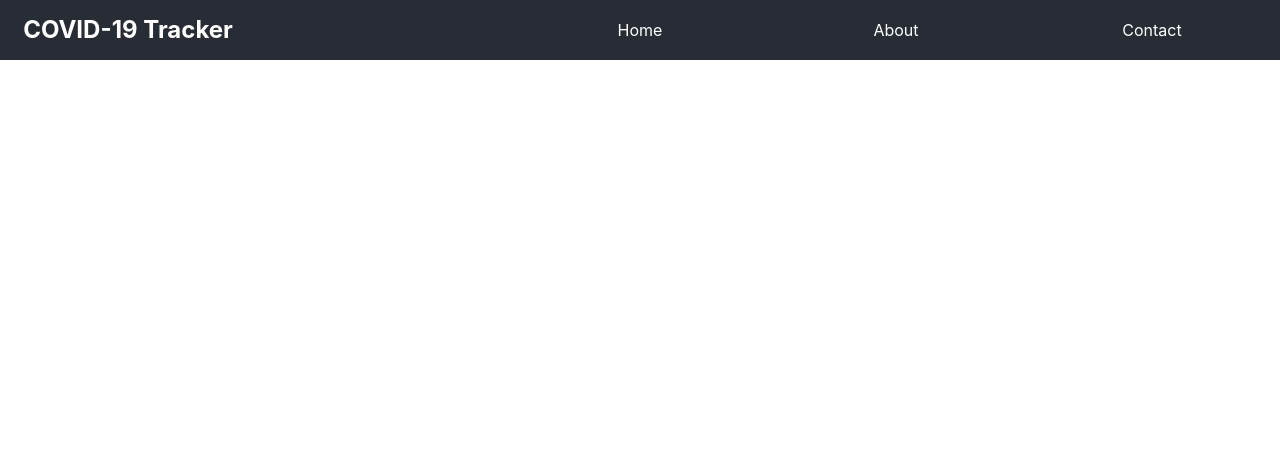
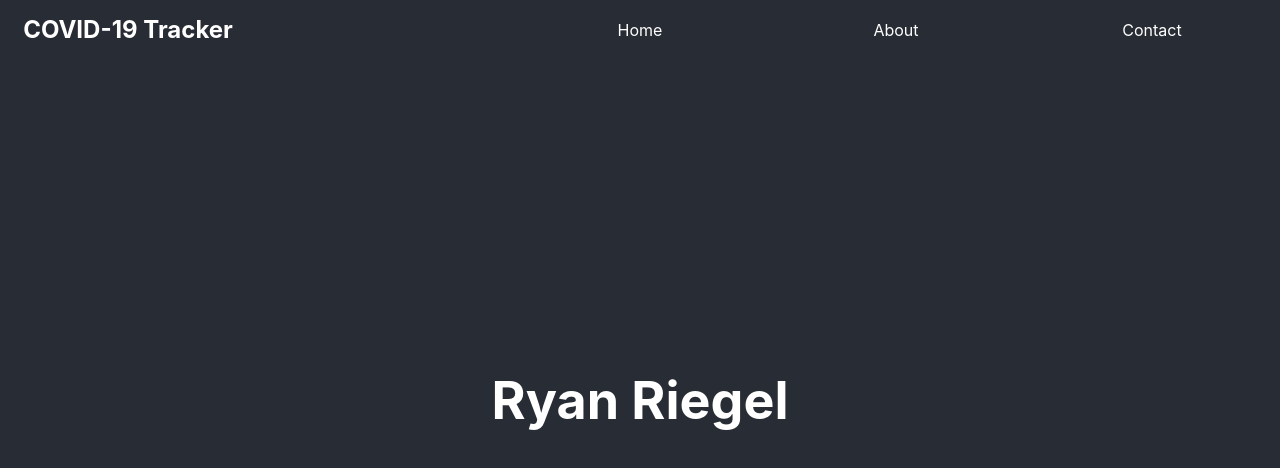
Before and after one commit to rriegel/UI-practice, a React (Create React App) app: page / in a window 1280 px wide. Both pictures are taken after a click on the element "Contact". Shown: the top 468 px of the page. Built offline with nearby package versions, Linux system fonts and the light colour scheme; no server answers.

Commit message:
move css styling to be modular

```diff
--- a/src/App.css
+++ b/src/App.css
@@ -12,26 +12,6 @@
     animation: App-logo-spin infinite 20s linear;
   }
 }
-.Global-header {
-  background-color: #282c34;
-  min-height: 100vh;
-  display: flex;
-  flex-direction: column;
-  align-items: center;
-  justify-content: center;
-  font-size: calc(10px + 2vmin);
-  color: white;
-}
-.App-header {
-  background-color: #282c34;
-  min-height: 100vh;
-  display: flex;
-  flex-direction: column;
-  align-items: center;
-  justify-content: center;
-  font-size: calc(10px + 2vmin);
-  color: white;
-}
 
 .App-link {
   color: #61dafb;
--- a/src/components/About.js
+++ b/src/components/About.js
@@ -1,7 +1,12 @@
 function About() {
-  return(
+
+  return (
     <div className="Global">
-      About
+      <header className="Global-header">
+        <h1>
+          Ryan Riegel
+        </h1>
+      </header>
     </div>
   )
 };
--- /dev/null
+++ b/src/components/Home.css
@@ -0,0 +1,10 @@
+.Global-header {
+  background-color: #282c34;
+  min-height: 100vh;
+  display: flex;
+  flex-direction: column;
+  align-items: center;
+  justify-content: center;
+  font-size: calc(10px + 2vmin);
+  color: white;
+}
--- a/src/components/Home.js
+++ b/src/components/Home.js
@@ -1,3 +1,4 @@
+import './Home.css';
 import {useState, useEffect} from 'react';
 import axios from 'axios';
 
--- a/src/components/Wrapper.css
+++ b/src/components/Wrapper.css
@@ -0,0 +1,3 @@
+.Menu{
+  box-shadow: white;
+}
--- a/src/components/Wrapper.js
+++ b/src/components/Wrapper.js
@@ -13,7 +13,7 @@ function Wrapper (props) {
     props.handleRedirect(d);
   }
   return (
-    <div className="MenuWrapper">
+    <div className="Menu">
       <MenuBar handleClick={onHandleClick} items={items} date={props.date}/>
     </div>
   )
```
Also changed, not shown: src/components/About.css (added), src/components/Contact.css (added).
